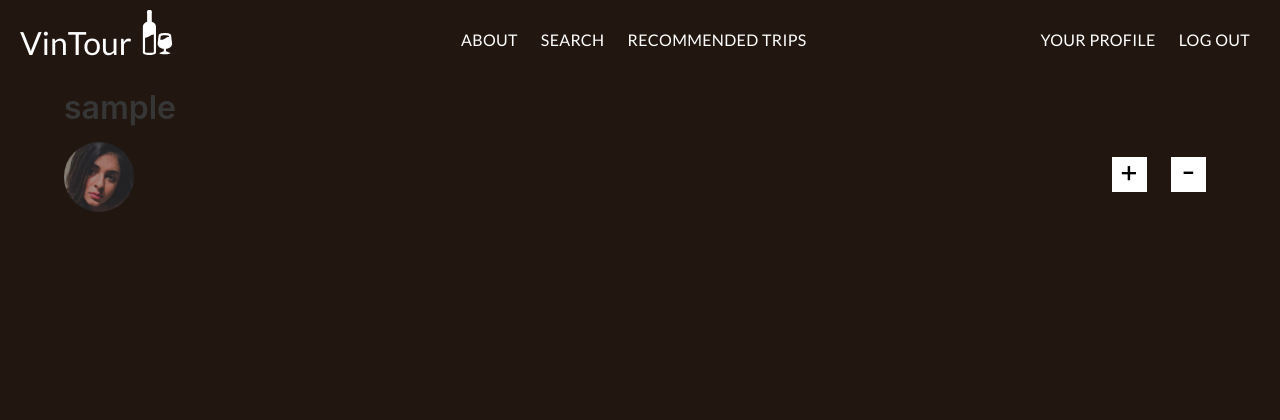
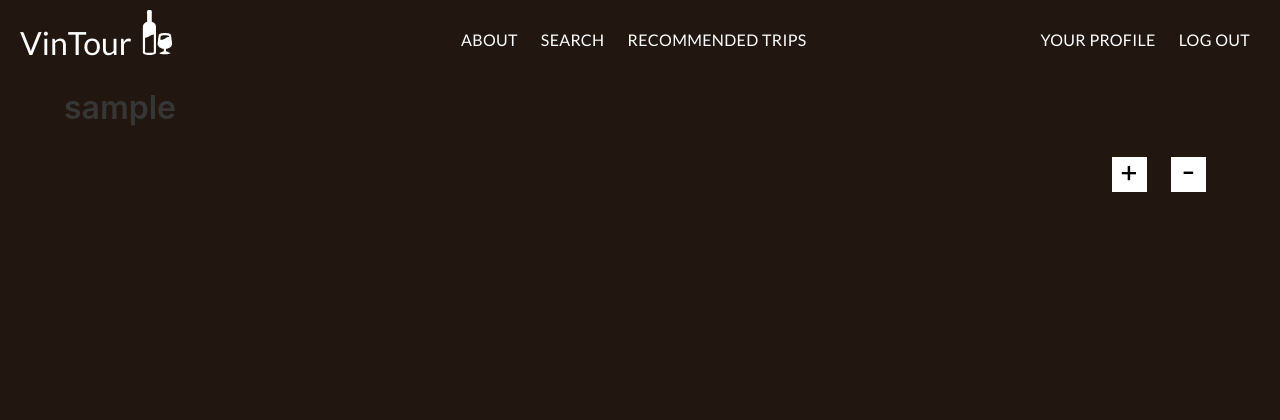
Before and after one commit to tanyasadarangani/vintour, a Django app: page /profile/ in a window 1280 px wide. Shown: the top 420 px of the page. Run offline with Django 3.2, Linux system fonts and the light colour scheme; the visitor is signed in with stand-in values (Sample User, id 1).

Commit message:
removed my profile pic

```diff
--- a/main_app/templates/profile.html
+++ b/main_app/templates/profile.html
@@ -7,7 +7,7 @@
             <h1>{{ user.username }}</h1>
             <div class="profile-band1">
                 <div class="pb1-left">
-                    <div class="profile-image" style="background-image: url('{% static "images/tanya.jpg" %}');"></div>
+                    <!-- <div class="profile-image" style="background-image: url('{% static "images/tanya.jpg" %}');"></div> -->
                 </div>
                 <div class="pb1-right">
                     <a href="" class="plus-button">+</a>
```
